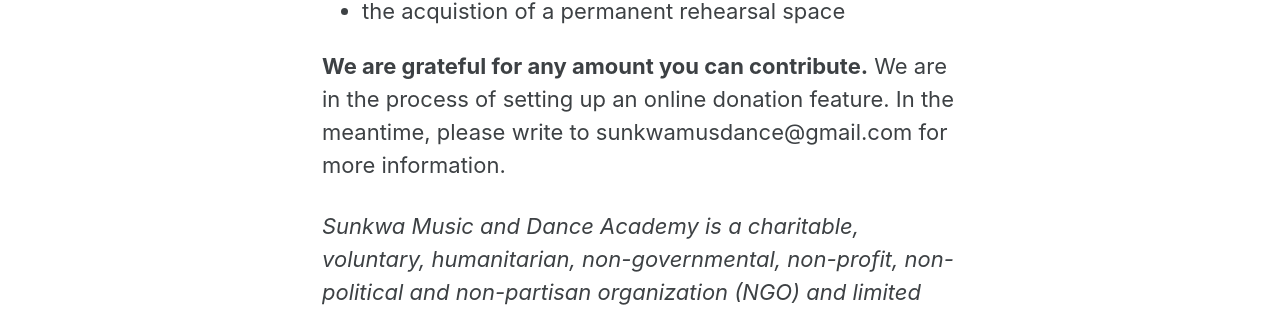
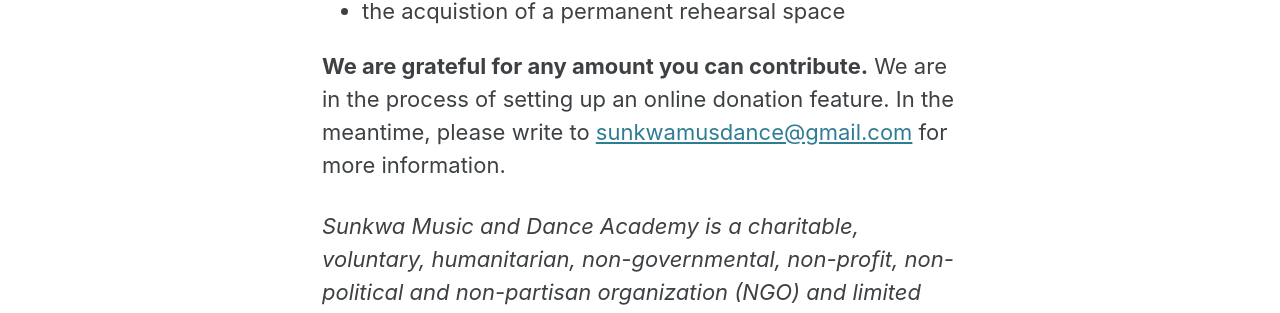
Before and after one commit to blros/sunkwa, a Jekyll site: the page built from _pages/support.md, in a window 1280 px wide. Shown: the part 971-1284 px from the top of the page. Built offline with Jekyll 4.4.1, drawn with Linux system fonts in a browser that asks for light colours; cached includes are drawn as plain includes; part of the change alters nothing that is shown.

Commit message:
fixed link

```diff
--- a/_pages/support.md
+++ b/_pages/support.md
@@ -18,7 +18,7 @@ Monetary funds help support:
 * purchase of drum equipment, other musical instruments, and dance costumes
 * the acquistion of a permanent rehearsal space
 
-**We are grateful for any amount you can contribute.** We are in the process of setting up an online donation feature. In the meantime, please write to sunkwamusdance@gmail.com for more information.
+**We are grateful for any amount you can contribute.** We are in the process of setting up an online donation feature. In the meantime, please write to <sunkwamusdance@gmail.com> for more information.
 
 
 _Sunkwa Music and Dance Academy is a charitable, voluntary, humanitarian, non-governmental, non-profit, non-political and non-partisan organization (NGO) and limited liability company (LLC)._
```
Also changed, not shown: 2 other files.
